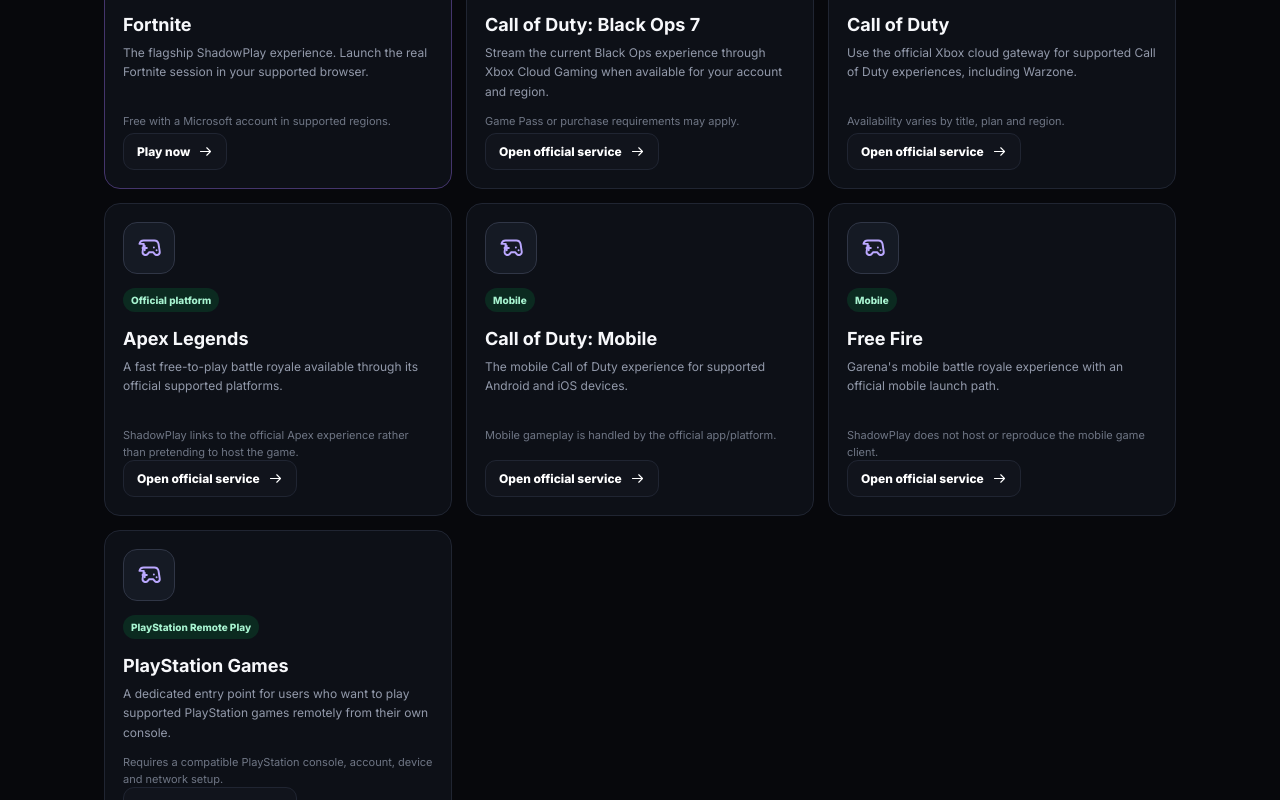
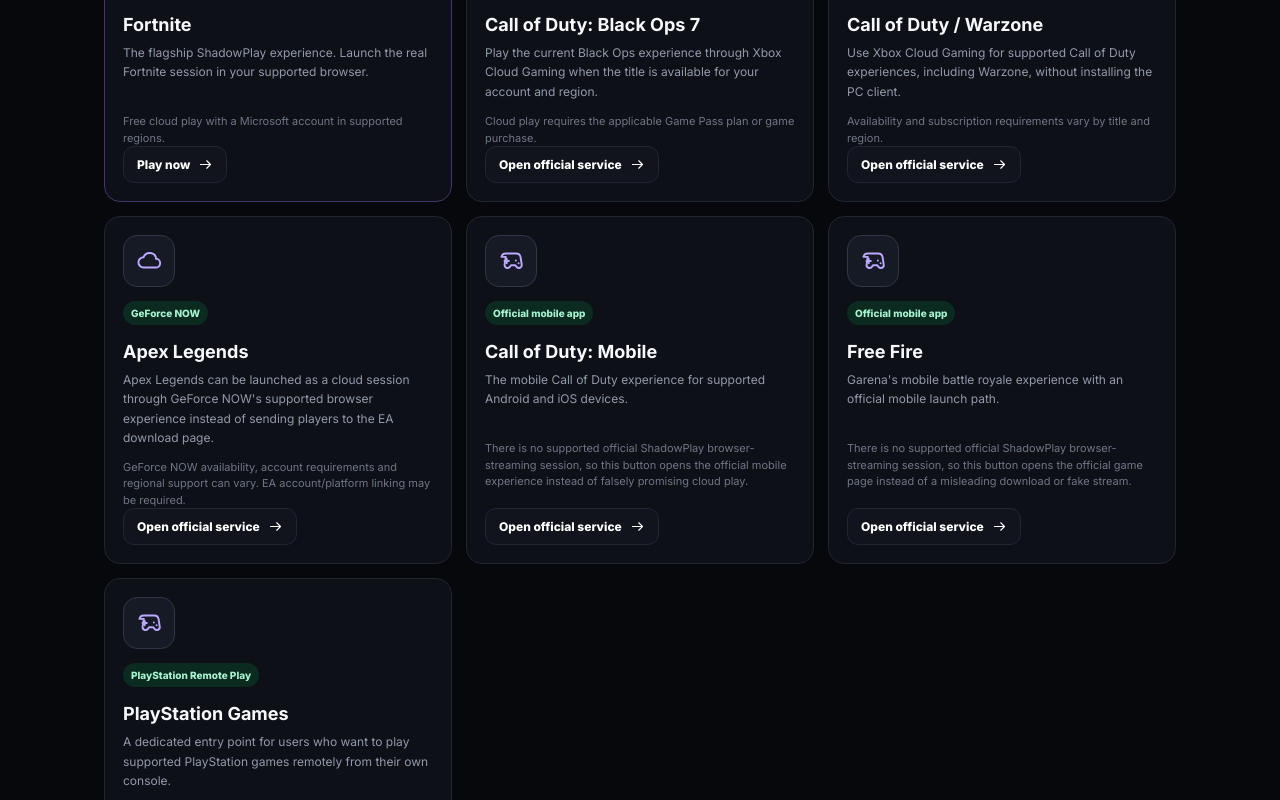
Before and after one commit to Shadowsenpai67/Shadow-senpai-, a Next.js app: page /games in a window 1280 px wide. Shown: the part 1220-2020 px from the top of the page. Built offline with nearby package versions, Linux system fonts and the light colour scheme.

Commit message:
Fix game launch actions and browser streaming availability

```diff
--- a/app/games.ts
+++ b/app/games.ts
@@ -6,16 +6,88 @@ export type Game = {
   status: "featured" | "cloud" | "official";
   playUrl: string;
   note: string;
+  actionLabel: string;
+  browserPlayable: boolean;
 };
 
 export const games: Game[] = [
-  { slug: "fortnite", name: "Fortnite", platform: "Xbox Cloud Gaming", description: "The flagship ShadowPlay experience. Launch the real Fortnite session in your supported browser.", status: "featured", playUrl: "https://www.xbox.com/play/games/fortnite-battle-royale/9p6lnn3kz75r", note: "Free with a Microsoft account in supported regions." },
-  { slug: "black-ops-7", name: "Call of Duty: Black Ops 7", platform: "Xbox Cloud Gaming", description: "Stream the current Black Ops experience through Xbox Cloud Gaming when available for your account and region.", status: "cloud", playUrl: "https://www.xbox.com/en-us/play", note: "Game Pass or purchase requirements may apply." },
-  { slug: "call-of-duty", name: "Call of Duty", platform: "Xbox Cloud Gaming", description: "Use the official Xbox cloud gateway for supported Call of Duty experiences, including Warzone.", status: "cloud", playUrl: "https://www.xbox.com/en-us/play", note: "Availability varies by title, plan and region." },
-  { slug: "apex-legends", name: "Apex Legends", platform: "Official platform", description: "A fast free-to-play battle royale available through its official supported platforms.", status: "official", playUrl: "https://www.ea.com/games/apex-legends", note: "ShadowPlay links to the official Apex experience rather than pretending to host the game." },
-  { slug: "cod-mobile", name: "Call of Duty: Mobile", platform: "Mobile", description: "The mobile Call of Duty experience for supported Android and iOS devices.", status: "official", playUrl: "https://www.callofduty.com/mobile", note: "Mobile gameplay is handled by the official app/platform." },
-  { slug: "free-fire", name: "Free Fire", platform: "Mobile", description: "Garena's mobile battle royale experience with an official mobile launch path.", status: "official", playUrl: "https://ff.garena.com/", note: "ShadowPlay does not host or reproduce the mobile game client." },
-  { slug: "playstation", name: "PlayStation Games", platform: "PlayStation Remote Play", description: "A dedicated entry point for users who want to play supported PlayStation games remotely from their own console.", status: "official", playUrl: "https://www.playstation.com/remote-play/", note: "Requires a compatible PlayStation console, account, device and network setup." },
+  {
+    slug: "fortnite",
+    name: "Fortnite",
+    platform: "Xbox Cloud Gaming",
+    description: "The flagship ShadowPlay experience. Launch the real Fortnite session in your supported browser.",
+    status: "featured",
+    playUrl: "https://www.xbox.com/play/games/fortnite-battle-royale/9p6lnn3kz75r",
+    note: "Free cloud play with a Microsoft account in supported regions.",
+    actionLabel: "Play in browser",
+    browserPlayable: true,
+  },
+  {
+    slug: "black-ops-7",
+    name: "Call of Duty: Black Ops 7",
+    platform: "Xbox Cloud Gaming",
+    description: "Play the current Black Ops experience through Xbox Cloud Gaming when the title is available for your account and region.",
+    status: "cloud",
+    playUrl: "https://www.xbox.com/en-us/play",
+    note: "Cloud play requires the applicable Game Pass plan or game purchase.",
+    actionLabel: "Play in browser",
+    browserPlayable: true,
+  },
+  {
+    slug: "call-of-duty",
+    name: "Call of Duty / Warzone",
+    platform: "Xbox Cloud Gaming",
+    description: "Use Xbox Cloud Gaming for supported Call of Duty experiences, including Warzone, without installing the PC client.",
+    status: "cloud",
+    playUrl: "https://www.xbox.com/en-us/play",
+    note: "Availability and subscription requirements vary by title and region.",
+    actionLabel: "Play in browser",
+    browserPlayable: true,
+  },
+  {
+    slug: "apex-legends",
+    name: "Apex Legends",
+    platform: "GeForce NOW",
+    description: "Apex Legends can be launched as a cloud session through GeForce NOW's supported browser experience instead of sending players to the EA download page.",
+    status: "cloud",
+    playUrl: "https://play.geforcenow.com/",
+    note: "GeForce NOW availability, account requirements and regional support can vary. EA account/platform linking may be required.",
+    actionLabel: "Play in browser",
+    browserPlayable: true,
+  },
+  {
+    slug: "cod-mobile",
+    name: "Call of Duty: Mobile",
+    platform: "Official mobile app",
+    description: "The mobile Call of Duty experience for supported Android and iOS devices.",
+    status: "official",
+    playUrl: "https://www.callofduty.com/mobile",
+    note: "There is no supported official ShadowPlay browser-streaming session, so this button opens the official mobile experience instead of falsely promising cloud play.",
+    actionLabel: "Open official mobile page",
+    browserPlayable: false,
+  },
+  {
+    slug: "free-fire",
+    name: "Free Fire",
+    platform: "Official mobile app",
+    description: "Garena's mobile battle royale experience with an official mobile launch path.",
+    status: "official",
+    playUrl: "https://ff.garena.com/",
+    note: "There is no supported official ShadowPlay browser-streaming session, so this button opens the official game page instead of a misleading download or fake stream.",
+    actionLabel: "Open official game page",
+    browserPlayable: false,
+  },
+  {
+    slug: "playstation",
+    name: "PlayStation Games",
+    platform: "PlayStation Remote Play",
+    description: "A dedicated entry point for users who want to play supported PlayStation games remotely from their own console.",
+    status: "official",
+    playUrl: "https://www.playstation.com/remote-play/",
+    note: "Remote Play uses your own compatible PlayStation console and supported device setup; it is not a ShadowPlay-hosted cloud session.",
+    actionLabel: "Set up Remote Play",
+    browserPlayable: false,
+  },
 ];
 
 export const featuredGame = games[0];
```
